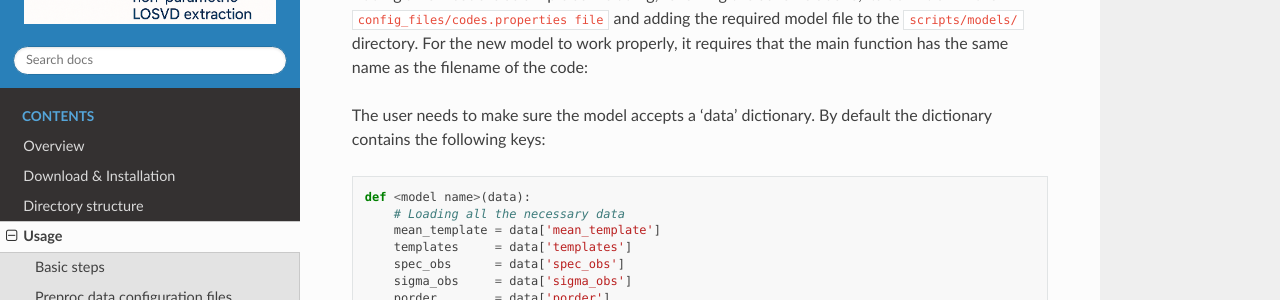
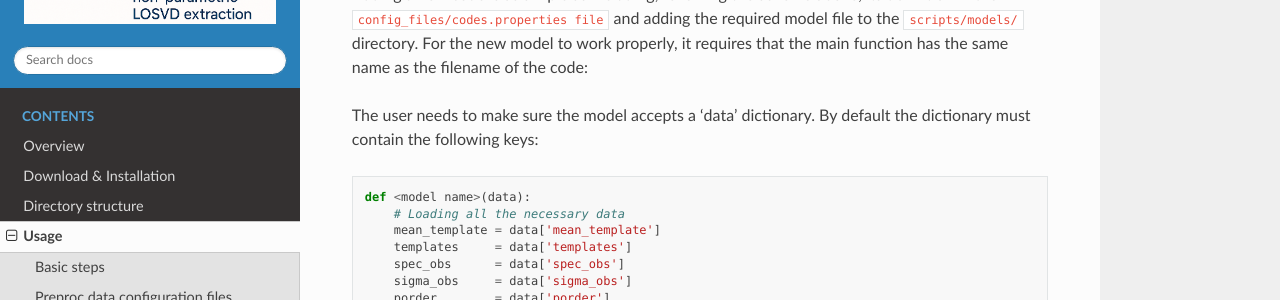
Before and after one commit to jfalconbarroso/BAYES-LOSVD, a Sphinx documentation site: the page built from docs/source/usage.rst, in a window 1280 px wide and 900 px high, scrolled down 3189 px. Shown: the part 152-452 px from the top of the window. Built offline with Sphinx 7.4.7 and the Read the Docs theme 3.1.0, drawn with Linux system fonts in a browser that asks for light colours.

Commit message:
more updates

```diff
--- a/docs/source/usage.rst
+++ b/docs/source/usage.rst
@@ -147,7 +147,7 @@ Adding new models
 
 Adding a new  code is as simple as including, following the scheme above,  its definition in the ``config_files/codes.properties file`` and adding the required model file to the ``scripts/models/`` directory. For the new model to work properly, it requires that the main function has the same name as the filename of the code::
 
-The user needs to make sure the model accepts a 'data' dictionary. By default the dictionary contains the following keys::
+The user needs to make sure the model accepts a 'data' dictionary. By default the dictionary must contain the following keys::
 
    def <model name>(data):
        # Loading all the necessary data
```
Also changed, not shown: 5 other files.
